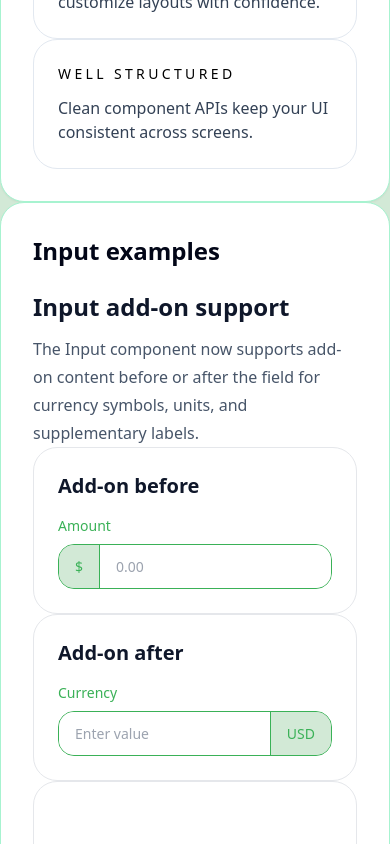
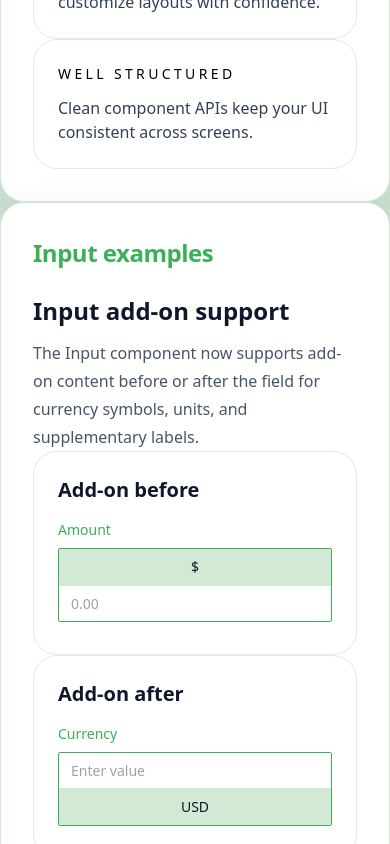
Before and after one commit to StandardIslamiBankPLC/standard-bank-ui, a React (Vite) app in the folder standard-bank-ui/: page / in a window 390 px wide. Shown: the part 1156-2000 px from the top of the page. Built offline with nearby package versions, Linux system fonts and the light colour scheme.

Commit message:
Enhance Input and Section components with improved error handling and styling options

```diff
--- a/standard-bank-ui/package.json
+++ b/standard-bank-ui/package.json
@@ -1,6 +1,6 @@
 {
   "name": "standard-bank-ui",
-  "version": "0.2.4",
+  "version": "0.2.5",
   "description": "Tailwind + React UI component library For Standard Bank",
   "license": "MIT",
   "type": "module",
--- a/standard-bank-ui/src/components/Inputs.tsx
+++ b/standard-bank-ui/src/components/Inputs.tsx
@@ -1,70 +1,146 @@
-import { useMemo, useState, type CSSProperties, type InputHTMLAttributes, type ReactNode } from "react";
+import { useMemo, useState, type CSSProperties, type ChangeEvent, type InputHTMLAttributes, type KeyboardEvent, type ReactNode } from "react";
 import { Eye, EyeOff } from "lucide-react";
 import { BackgroundColor, PrimaryColor } from "../index";
 
-export interface InputProps extends Omit<InputHTMLAttributes<HTMLInputElement>, "type"> {
+type FilterHelpers = {
+  setError: (message?: string) => void;
+  setWarning: (message?: string) => void;
+  setMessage: (message?: string, kind?: "error" | "warning") => void;
+};
+
+export interface InputProps extends Omit<InputHTMLAttributes<HTMLInputElement>, "type" | "onSubmit"> {
   label?: string;
   helpText?: string;
   error?: string;
+  warning?: string;
   icon?: ReactNode;
   addon?: ReactNode;
   addonPosition?: "start" | "end";
   type?: "text" | "email" | "password" | "search" | "tel" | "url";
   showPasswordToggle?: boolean;
+  filter?: (value: string, helpers: FilterHelpers) => string;
+  onSubmit?: (value: string, event: KeyboardEvent<HTMLInputElement>) => void;
 }
 
 export default function Input({
   label,
   helpText,
   error,
+  warning,
   icon,
   addon,
   addonPosition = "start",
   type = "text",
   showPasswordToggle = true,
+  filter,
   className = "",
+  onChange,
+  onKeyDown,
+  onSubmit,
+  disabled = false,
   ...props
 }: InputProps) {
   const [showPassword, setShowPassword] = useState(false);
+  const [filterError, setFilterError] = useState<string | undefined>(undefined);
+  const [filterWarning, setFilterWarning] = useState<string | undefined>(undefined);
   const isPassword = type === "password";
   const showAddon = Boolean(addon);
   const inputType = useMemo(() => (isPassword && showPassword ? "text" : type), [isPassword, showPassword, type]);
 
+  const effectiveError = error ?? filterError;
+  const effectiveWarning = warning ?? filterWarning;
+  const disabledStyle = disabled
+    ? {
+      borderColor: "#d1d5db",
+      backgroundColor: "#f3f4f6",
+      color: "#9ca3af",
+      cursor: "not-allowed",
+    }
+    : null;
+
   const wrapperStyle = {
-    borderColor: error ? "#f87171" : PrimaryColor,
+    borderColor: effectiveError ? "#f87171" : disabled ? "#d1d5db" : PrimaryColor,
     backgroundColor: showAddon ? BackgroundColor : "#ffffff",
-    color: PrimaryColor,
-    "--tw-ring-color": error ? "rgba(248, 113, 113, 0.25)" : "rgba(58, 177, 87, 0.2)",
+    color: disabled ? "#9ca3af" : PrimaryColor,
+    "--tw-ring-color": effectiveError ? "rgba(248, 113, 113, 0.25)" : disabled ? "rgba(156, 163, 175, 0.2)" : "rgba(58, 177, 87, 0.2)",
   } as CSSProperties;
 
   const addonStyle = {
-    borderColor: PrimaryColor,
-    backgroundColor: BackgroundColor,
-    color: PrimaryColor,
+    borderColor: effectiveError ? "#f87171" : disabled ? "#e5e7eb" : BackgroundColor,
+    backgroundColor: disabled ? "#f3f4f6" :effectiveError ? "#f87171" :  BackgroundColor,
+    color: disabled ? "#9ca3af" : "#0f172a",
   } as CSSProperties;
 
   const inputStyle = {
-    borderColor: error ? "#f87171" : PrimaryColor,
-    color: "#0f172a",
+    borderColor: effectiveError ? "#f87171" : disabled ? "#d1d5db" : PrimaryColor,
+    color: disabled ? "#9ca3af" : "#0f172a",
   } as CSSProperties;
+
+  const feedback = effectiveError ?? effectiveWarning ?? helpText;
+  const hasFeedback = Boolean(feedback);
+  const feedbackColor = effectiveError ? "#b91c1c" : effectiveWarning ? "#a16207" : PrimaryColor;
+
+  const handleChange = (event: ChangeEvent<HTMLInputElement>) => {
+    if (disabled) {
+      event.preventDefault();
+      return;
+    }
+
+    setFilterError(undefined);
+    setFilterWarning(undefined);
+
+    if (filter) {
+      const helpers: FilterHelpers = {
+        setError: (message) => setFilterError(message),
+        setWarning: (message) => setFilterWarning(message),
+        setMessage: (message, kind = "warning") => {
+          if (kind === "error") {
+            setFilterError(message);
+            setFilterWarning(undefined);
+            return;
+          }
+
+          setFilterWarning(message);
+          setFilterError(undefined);
+        },
+      };
+
+      const filteredValue = filter(event.target.value, helpers);
+      if (filteredValue !== event.target.value) {
+        event.target.value = filteredValue;
+      }
+    }
+    onChange?.(event);
+  };
+
+  const handleKeyDown = (event: KeyboardEvent<HTMLInputElement>) => {
+    if (disabled) {
+      return;
+    }
+
+    if (event.key === "Enter") {
+      onSubmit?.(event.currentTarget.value, event);
+    }
+    onKeyDown?.(event);
+  };
 
   return (
     <div className={`space-y-2 ${className}`}>
       {label ? (
-        <label className="block text-sm font-medium" style={{ color: PrimaryColor }}>
+        <label className="block text-sm font-medium sm:text-sm" style={{ color: PrimaryColor }}>
           {label}
         </label>
       ) : null}
       <div
-        className={`flex items-stretch overflow-hidden rounded-2xl border focus-within:ring-2 ${showAddon ? "" : "relative"}`}
+        className={`flex flex-col items-stretch overflow-hidden rounded-sm border focus-within:ring-2 sm:flex-row ${showAddon ? "" : "relative"}`}
         style={wrapperStyle}
       >
         {showAddon && addonPosition === "start" ? (
-          <span className="inline-flex items-center px-4 text-sm border-r" style={addonStyle}>
+          <span className="inline-flex w-full items-center justify-center border-b px-3 py-2 text-sm sm:w-auto sm:justify-start sm:border-b-0 sm:border-r sm:px-4 sm:py-0" style={addonStyle}>
             {addon}
           </span>
         ) : null}
-        <div className={`${showAddon ? "relative flex-1" : "relative"}`}>
+        <div className={`${showAddon ? "relative min-w-0 flex-1" : "relative"}`}>
           {icon ? (
             <div className="pointer-events-none absolute inset-y-0 left-3 flex items-center" style={{ color: PrimaryColor }}>
               {icon}
@@ -73,30 +149,42 @@ export default function Input({
           <input
             {...props}
             type={inputType}
-            className={`w-full ${showAddon ? "h-full rounded-none border-none" : "rounded-2xl border"} px-4 py-3 text-sm outline-none transition focus:ring-0 ${
+            disabled={disabled}
+            onChange={handleChange}
+            onKeyDown={handleKeyDown}
+            className={`w-full ${showAddon ? "h-full" : ""} rounded-none border-none bg-white px-3 py-2 text-sm outline-none transition focus:ring-0 sm:px-4 sm:py-3 ${
               icon ? "pl-11" : ""
-            } ${isPassword && showPasswordToggle ? "pr-12" : ""}`}
-            style={inputStyle}
+            } ${isPassword && showPasswordToggle ? "pr-12" : ""} ${disabled ? "cursor-not-allowed opacity-70" : ""}`}
+            style={disabledStyle ? { ...inputStyle, ...disabledStyle } : inputStyle}
           />
           {isPassword && showPasswordToggle ? (
             <button
               type="button"
+              disabled={disabled}
               onClick={() => setShowPassword((value) => !value)}
-              className="absolute inset-y-0 right-3 flex items-center"
-              style={{ color: PrimaryColor }}
+              className="absolute inset-y-0 right-3 flex items-center disabled:cursor-not-allowed disabled:opacity-50"
+              style={{ color: disabled ? "#9ca3af" : PrimaryColor }}
             >
               {showPassword ? <EyeOff className="h-5 w-5" /> : <Eye className="h-5 w-5" />}
             </button>
           ) : null}
         </div>
         {showAddon && addonPosition === "end" ? (
-          <span className="inline-flex items-center px-4 text-sm border-l" style={addonStyle}>
+          <span className="inline-flex w-full items-center justify-center border-t px-3 py-2 text-sm sm:w-auto sm:justify-start sm:border-t-0 sm:border-l sm:px-4 sm:py-0" style={addonStyle}>
             {addon}
           </span>
         ) : null}
       </div>
-      {helpText ? <p className="text-sm" style={{ color: PrimaryColor }}>{helpText}</p> : null}
-      {error ? <p className="text-sm" style={{ color: "#b91c1c" }}>{error}</p> : null}
+      <div
+        className={`overflow-hidden transition-all duration-200 ease-out ${hasFeedback ? "max-h-16 translate-y-0 opacity-100" : "max-h-0 -translate-y-1 opacity-0"}`}
+        aria-live="polite"
+      >
+        {hasFeedback ? (
+          <p className="pt-1 text-sm" style={{ color: feedbackColor }}>
+            {feedback}
+          </p>
+        ) : null}
+      </div>
     </div>
   );
 }
--- a/standard-bank-ui/src/components/Section.tsx
+++ b/standard-bank-ui/src/components/Section.tsx
@@ -1,5 +1,6 @@
 import { useEffect, useState } from "react"
-import type { ReactNode } from "react"
+import type { CSSProperties, ReactNode } from "react"
+import { ColorPalette, PrimaryColor } from "../index"
 
 export interface SectionTab {
   value: string
@@ -7,12 +8,18 @@ export interface SectionTab {
   disabled?: boolean
 }
 
+type SectionRadius = 'none' | 'sm' | 'md' | 'lg' | 'xl' | '2xl' | '3xl' | 'full'
+type SectionPadding = 'none' | 'sm' | 'md' | 'lg' | 'xl'
+
 export interface SectionProps {
   children: ReactNode | ((activeTab: string | undefined) => ReactNode)
   title?: ReactNode
+  footer?: ReactNode
   className?: string
   id?: string
-  rounded?: boolean
+  rounded?: boolean | SectionRadius
+  padding?: SectionPadding
+  solidBack?: boolean
   tabs?: SectionTab[]
   selectedTab?: string
   defaultSelectedTab?: string
@@ -22,9 +29,12 @@ export interface SectionProps {
 export function Section({
   children,
   title,
+  footer,
   className = '',
   id,
   rounded = false,
+  padding = 'xl',
+  solidBack = true,
   tabs,
   selectedTab,
   defaultSelectedTab,
@@ -48,11 +58,55 @@ export function Section({
     onTabChange?.(value)
   }
 
+  const roundedClassBySize: Record<SectionRadius, string> = {
+    none: '',
+    sm: 'rounded-sm',
+    md: 'rounded-md',
+    lg: 'rounded-lg',
+    xl: 'rounded-xl',
+    '2xl': 'rounded-2xl',
+    '3xl': 'rounded-3xl',
+    full: 'rounded-full',
+  }
+
+  const paddingClassBySize: Record<SectionPadding, string> = {
+    none: 'p-0',
+    sm: 'p-4',
+    md: 'p-6',
+    lg: 'p-7',
+    xl: 'p-8',
+  }
+
+  const roundedClass = typeof rounded === 'boolean'
+    ? roundedClassBySize[rounded ? '3xl' : 'none']
+    : roundedClassBySize[rounded]
+
+  const paddingClass = paddingClassBySize[padding]
+  const isPlainTitle = typeof title === 'string' || typeof title === 'number'
+
+  const sectionStyle: CSSProperties = solidBack
+    ? {
+      borderColor: ColorPalette[1],
+      backgroundColor: "#ffffff",
+      boxShadow: "0 18px 45px rgba(15, 23, 42, 0.10)",
+    }
+    : {
+      borderColor: ColorPalette[5],
+      backgroundColor: `${ColorPalette[0]}E6`,
+      backdropFilter: "blur(24px) saturate(160%)",
+      WebkitBackdropFilter: "blur(24px) saturate(160%)",
+      boxShadow: "0 24px 60px rgba(15, 23, 42, 0.16)",
+    }
+
   return (
-    <section id={id} className={`${rounded ? 'rounded-3xl' : ''} border border-emerald-200 bg-white p-8 shadow-sm ${className}`}>
+    <section id={id} className={`${roundedClass} border ${paddingClass} ${solidBack ? "shadow-lg" : "shadow-xl"} ${className}`} style={sectionStyle}>
       {title ? (
         <div className="mb-6">
-          <h2 className="text-2xl font-semibold text-slate-950">{title}</h2>
+          {isPlainTitle ? (
+            <h2 className="text-[1.5rem] font-semibold tracking-[-0.02em]" style={{ color: PrimaryColor, width: 300 }}>{title}</h2>
+          ) : (
+            title
+          )}
         </div>
       ) : null}
 
@@ -60,17 +114,18 @@ export function Section({
         <div className="mb-6 flex flex-wrap items-center gap-2">
           {tabs.map((tab) => {
             const isActive = activeTab === tab.value
+            const tabStyle = isActive
+              ? { backgroundColor: PrimaryColor, color: "#ffffff" }
+              : { backgroundColor: ColorPalette[1], color: PrimaryColor }
+
             return (
               <button
                 key={tab.value}
                 type="button"
                 disabled={tab.disabled}
                 onClick={() => handleTabChange(tab.value)}
-                className={`rounded-full px-4 py-2 text-sm font-medium transition ${
-                  isActive
-                    ? 'bg-emerald-600 text-white shadow-sm'
-                    : 'bg-slate-100 text-slate-700 hover:bg-slate-200'
-                } ${tab.disabled ? 'cursor-not-allowed opacity-60' : ''}`}
+                className={`rounded-full px-4 py-2 text-sm font-medium transition-all duration-200 ${tab.disabled ? 'cursor-not-allowed opacity-60' : 'hover:-translate-y-0.5 hover:shadow-sm'}`}
+                style={tabStyle}
               >
                 {tab.label}
               </button>
@@ -80,6 +135,12 @@ export function Section({
       ) : null}
 
       {typeof children === 'function' ? children(activeTab) : children}
+
+      {footer ? (
+        <div className="mt-6 border-t pt-4" style={{ borderColor: ColorPalette[1], color: PrimaryColor }}>
+          {footer}
+        </div>
+      ) : null}
     </section>
   )
 }
--- a/standard-bank-ui/src/index.tsx
+++ b/standard-bank-ui/src/index.tsx
@@ -53,6 +53,8 @@ export { DefaultButton, Navbar };
 
 //https://material.colorion.co/palette/757
 export const ColorPalette = ['#F5FAF5', '#D2E9D6', '#3AB157', '#66C17B', '#97D3A2', '#B7E0BF'];
+
+export const TextColor = '#292e34';
 export const PrimaryColor = ColorPalette[2];
 export const BackgroundColor = ColorPalette[1];
 const StandardBankUI = {
```
Also changed, not shown: 1 other file (tests, documents, lock files or other folders).
